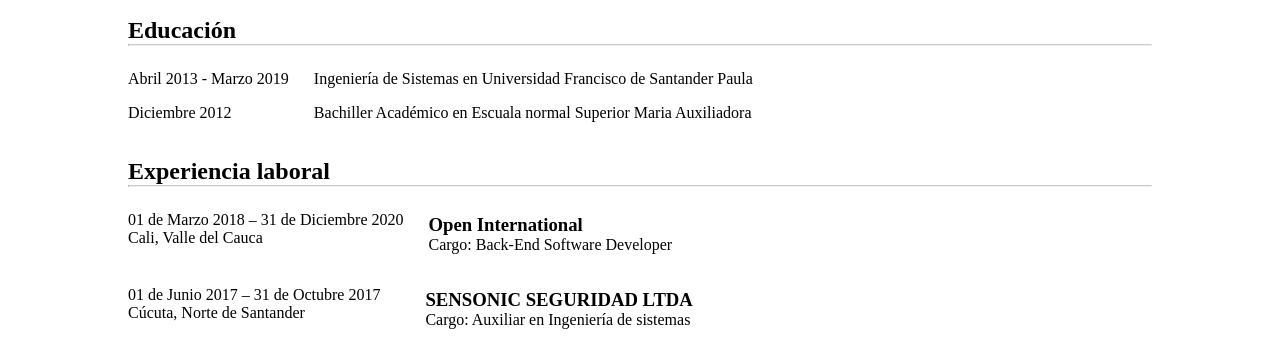
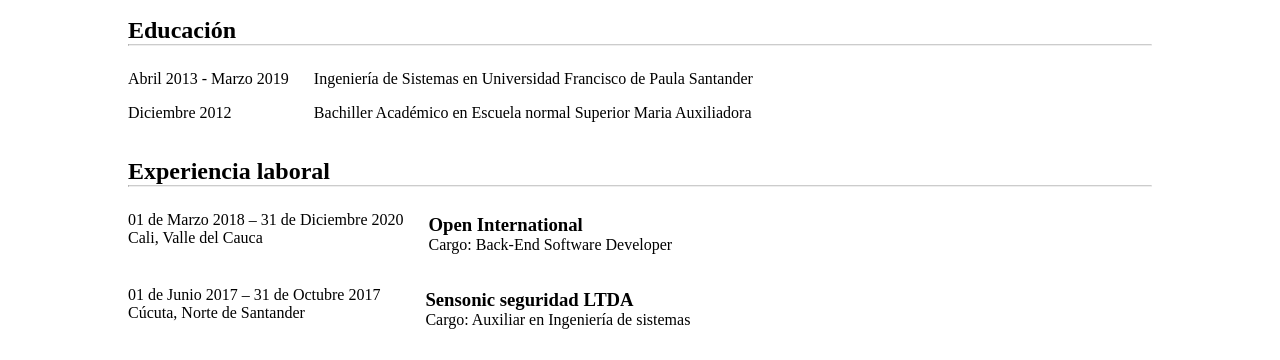
Before and after one commit to mariaalejandrabm0703/AboutMe, a plain HTML site: page index.html in a window 1280 px wide. Shown: the part 592-952 px from the top of the page. Drawn offline with Linux system fonts and the light colour scheme.

Commit message:
Se corrigen palabras.

```diff
--- a/index.html
+++ b/index.html
@@ -131,11 +131,10 @@
           </div>
           <div>
             <p>
-              Ingeniería de Sistemas en Universidad Francisco de Santander Paula
+              Ingeniería de Sistemas en Universidad Francisco de Paula Santander
             </p>
-
             <p>
-              Bachiller Académico en Escuala normal Superior Maria Auxiliadora
+              Bachiller Académico en Escuela normal Superior Maria Auxiliadora
             </p>
           </div>
         </div>
@@ -159,7 +158,7 @@
             <p class="sinMargenArriba">Cúcuta, Norte de Santander</p>
           </div>
           <div class="correrTitulo">
-            <h3 class="sinMargenBajo">SENSONIC SEGURIDAD LTDA</h3>
+            <h3 class="sinMargenBajo">Sensonic seguridad LTDA</h3>
             <p class="sinMargenArriba">
               Cargo: Auxiliar en Ingeniería de sistemas
             </p>
```
